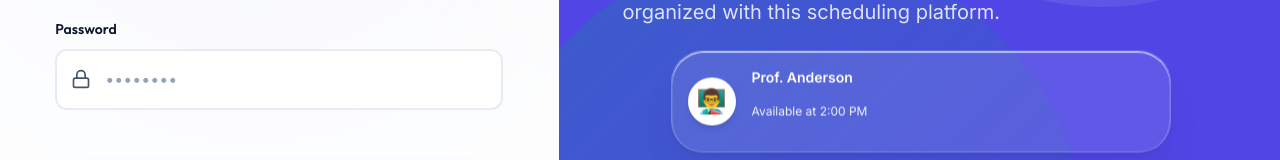
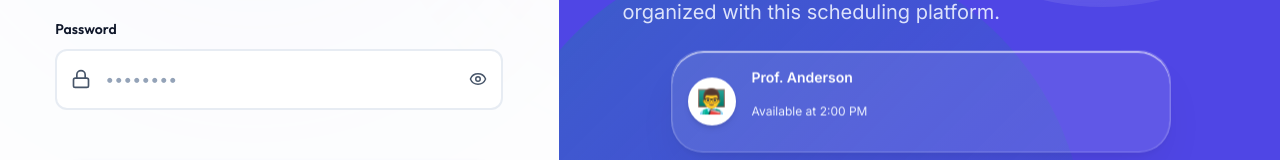
Before and after one commit to Vansh150705/faculty-scheduler, a React (Vite) app in the folder frontend/: page /login in a window 1280 px wide. Shown: the part 509-669 px from the top of the page. Built offline with nearby package versions, Linux system fonts and the light colour scheme; no server answers.

Commit message:
add show/hide password toggle on auth forms

```diff
--- a/frontend/src/pages/Login.jsx
+++ b/frontend/src/pages/Login.jsx
@@ -2,12 +2,13 @@ import React, { useState, useContext } from 'react';
 import { useNavigate, Link } from 'react-router-dom';
 import { AuthContext } from '../context/AuthContext';
 import useDocumentTitle from '../hooks/useDocumentTitle';
-import { Mail, Lock, CalendarDays, ArrowRight } from 'lucide-react';
+import { Mail, Lock, CalendarDays, ArrowRight, Eye, EyeOff } from 'lucide-react';
 
 const Login = () => {
   useDocumentTitle('Sign in');
   const [email, setEmail] = useState('');
   const [password, setPassword] = useState('');
+  const [showPwd, setShowPwd] = useState(false);
   const [error, setError] = useState('');
   const [isLoading, setIsLoading] = useState(false);
   const { login } = useContext(AuthContext);
@@ -68,7 +69,7 @@ const Login = () => {
               <label className="label">Password</label>
               <div className="input-group">
                 <input
-                  type="password"
+                  type={showPwd ? 'text' : 'password'}
                   required
                   className="input-field has-icon"
                   placeholder="••••••••"
@@ -76,6 +77,15 @@ const Login = () => {
                   onChange={(e) => setPassword(e.target.value)}
                 />
                 <Lock size={20} className="input-icon" />
+                <button
+                  type="button"
+                  onClick={() => setShowPwd(!showPwd)}
+                  className="absolute right-4 top-1/2 -translate-y-1/2 text-text-muted hover:text-primary"
+                  aria-label={showPwd ? 'Hide password' : 'Show password'}
+                  tabIndex={-1}
+                >
+                  {showPwd ? <EyeOff size={18} /> : <Eye size={18} />}
+                </button>
               </div>
             </div>
 
--- a/frontend/src/pages/Register.jsx
+++ b/frontend/src/pages/Register.jsx
@@ -2,11 +2,12 @@ import React, { useState, useContext } from 'react';
 import { useNavigate, Link } from 'react-router-dom';
 import { AuthContext } from '../context/AuthContext';
 import useDocumentTitle from '../hooks/useDocumentTitle';
-import { Mail, Lock, User as UserIcon, Tag, CalendarDays, ArrowRight } from 'lucide-react';
+import { Mail, Lock, User as UserIcon, Tag, CalendarDays, ArrowRight, Eye, EyeOff } from 'lucide-react';
 
 const Register = () => {
   useDocumentTitle('Create account');
   const [name, setName] = useState('');
+  const [showPwd, setShowPwd] = useState(false);
   const [email, setEmail] = useState('');
   const [password, setPassword] = useState('');
   const [role, setRole] = useState('student');
@@ -85,7 +86,7 @@ const Register = () => {
               <label className="label">Password</label>
               <div className="input-group mb-0">
                 <input
-                  type="password"
+                  type={showPwd ? 'text' : 'password'}
                   required
                   className="input-field has-icon"
                   placeholder="••••••••"
@@ -93,6 +94,15 @@ const Register = () => {
                   onChange={(e) => setPassword(e.target.value)}
                 />
                 <Lock size={20} className="input-icon" />
+                <button
+                  type="button"
+                  onClick={() => setShowPwd(!showPwd)}
+                  className="absolute right-4 top-1/2 -translate-y-1/2 text-text-muted hover:text-primary"
+                  aria-label={showPwd ? 'Hide password' : 'Show password'}
+                  tabIndex={-1}
+                >
+                  {showPwd ? <EyeOff size={18} /> : <Eye size={18} />}
+                </button>
               </div>
             </div>
 
```
